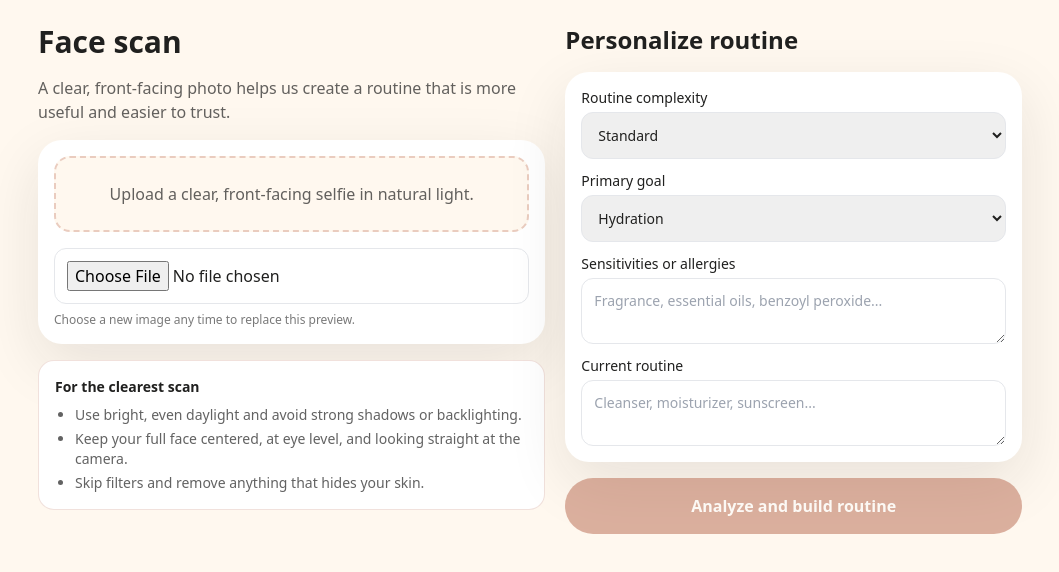
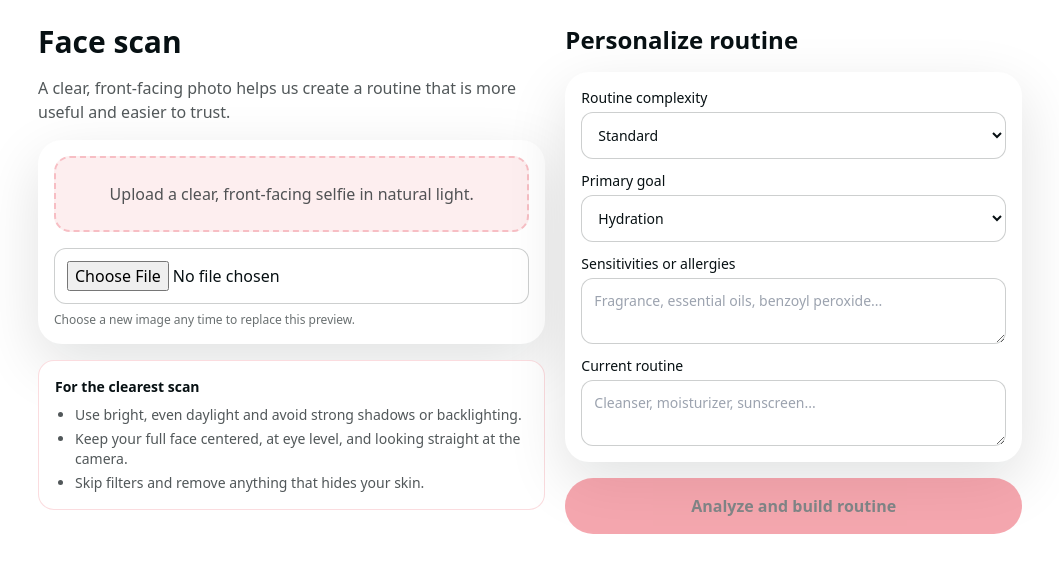
Before and after one commit to ravindrasinghshah/clean-n-clear, a Next.js app: page /scan in a window 1280 px wide. Shown: the top 572 px of the page, without its empty margins (110-1169 px from the left). Built offline with nearby package versions, Linux system fonts and the light colour scheme.

Commit message:
feat: refine UI styles and improve accessibility across components

```diff
--- a/app/globals.css
+++ b/app/globals.css
@@ -4,5 +4,7 @@
 
 :root { color-scheme: light; }
 * { box-sizing: border-box; }
-body { margin: 0; background: #fff8ef; color: #20201f; }
+body { margin: 0; background: #ffffff; color: #071013; }
 button, input, select, textarea { font: inherit; }
+::selection { background: rgba(235, 81, 96, 0.25); color: #071013; }
+:focus-visible { outline: 3px solid rgba(235, 81, 96, 0.55); outline-offset: 3px; }
--- a/app/page.tsx
+++ b/app/page.tsx
@@ -8,16 +8,16 @@ export default function HomePage() {
       <RegionBanner />
       <section className="mx-auto flex min-h-screen max-w-6xl flex-col gap-8 px-5 py-8 md:grid md:grid-cols-[1.1fr_0.9fr] md:items-center">
         <div className="space-y-6">
-          <span className="rounded-full bg-white px-4 py-2 text-sm font-semibold text-sage shadow-soft">AI-assisted skincare MVP</span>
+          <span className="rounded-full bg-accent-soft px-4 py-2 text-sm font-semibold text-ink shadow-soft">AI-assisted skincare MVP</span>
           <h1 className="text-4xl font-bold tracking-tight md:text-6xl">Scan your face. Get a safer skincare routine.</h1>
           <p className="text-lg text-ink/70">Clean n Clear uses Gemini image analysis, rule-based safety constraints, and plain-language explanations to curate routine steps for your skin type, face type, and goals.</p>
           <div className="flex flex-col gap-3 sm:flex-row">
-            <Link className="rounded-full bg-clay px-6 py-4 text-center font-semibold text-white shadow-soft" href="/scan">Start face scan</Link>
+            <Link className="rounded-full bg-accent px-6 py-4 text-center font-semibold text-ink shadow-soft transition-colors hover:bg-accent/85" href="/scan">Start face scan</Link>
           </div>
           <SafetyDisclaimer />
         </div>
         <div className="rounded-[2rem] bg-white p-5 shadow-soft">
-          <div className="rounded-[1.5rem] bg-gradient-to-br from-clay/20 to-sage/20 p-6">
+          <div className="rounded-[1.5rem] bg-gradient-to-br from-accent/20 to-accent/5 p-6">
             <h2 className="mb-4 text-2xl font-bold">MVP flow</h2>
             <ol className="space-y-4 text-ink/75">
               <li>1. Upload a selfie from mobile or desktop.</li>
--- a/app/scan/page.tsx
+++ b/app/scan/page.tsx
@@ -104,7 +104,7 @@ export default function ScanPage() {
         <h1 className="text-3xl font-bold">Face scan</h1>
         <p className="text-ink/70">A clear, front-facing photo helps us create a routine that is more useful and easier to trust.</p>
         <FaceCapture image={image} onImage={handleImageChange} onPreparationChange={setPreparingImage} />
-        <section className="rounded-2xl border border-clay/20 bg-white p-4 text-sm text-ink/70">
+        <section className="rounded-2xl border border-accent/20 bg-white p-4 text-sm text-ink/70">
           <h2 className="font-semibold text-ink">For the clearest scan</h2>
           <ul className="mt-2 list-disc space-y-1 pl-5">
             <li>Use bright, even daylight and avoid strong shadows or backlighting.</li>
@@ -117,8 +117,8 @@ export default function ScanPage() {
         <h2 className="text-2xl font-bold">Personalize routine</h2>
         <PreferenceForm value={preferences} onChange={setPreferences} />
         {retakeFeedback && <RetakeGuidance feedback={retakeFeedback} />}
-        {error && <p className="rounded-xl bg-red-50 p-3 text-sm text-red-700">{error}</p>}
-        <button disabled={!image || loading || preparingImage || Boolean(retakeFeedback)} onClick={analyze} className="w-full rounded-full bg-clay px-6 py-4 font-semibold text-white disabled:cursor-not-allowed disabled:opacity-50">
+        {error && <p className="rounded-xl border border-accent/30 bg-accent-soft p-3 text-sm text-ink">{error}</p>}
+        <button disabled={!image || loading || preparingImage || Boolean(retakeFeedback)} onClick={analyze} className="w-full rounded-full bg-accent px-6 py-4 font-semibold text-ink transition-colors hover:bg-accent/85 disabled:cursor-not-allowed disabled:opacity-50">
           {preparingImage ? 'Preparing photo...' : loading ? 'Checking photo and building routine...' : retakeFeedback ? 'Upload a new photo to continue' : 'Analyze and build routine'}
         </button>
       </section>
@@ -133,8 +133,8 @@ function RetakeGuidance({ feedback }: { feedback: RetakeFeedback }) {
   const confidence = typeof feedback.confidence === 'number' ? Math.round(feedback.confidence * 100) : undefined;
 
   return (
-    <section className="rounded-2xl border border-clay/30 bg-cream p-4" role="status" aria-live="polite">
-      <p className="text-sm font-semibold uppercase tracking-wide text-clay">A clearer photo is needed</p>
+    <section className="rounded-2xl border border-accent/30 bg-accent-soft p-4" role="status" aria-live="polite">
+      <p className="text-sm font-semibold uppercase tracking-wide text-ink">A clearer photo is needed</p>
       <h3 className="mt-1 text-xl font-bold">Let&apos;s retake this before building your routine.</h3>
       <p className="mt-2 text-sm text-ink/70">
         We only create recommendations from photos we can read confidently. Upload a new selfie using the tips below.
--- a/components/FaceCapture.tsx
+++ b/components/FaceCapture.tsx
@@ -43,7 +43,7 @@ export function FaceCapture({ image, onImage, onPreparationChange }: FaceCapture
 
   return (
     <div className="rounded-3xl bg-white p-4 shadow-soft">
-      <div className="mb-4 rounded-2xl border-2 border-dashed border-clay/30 bg-cream p-6 text-center">
+      <div className="mb-4 rounded-2xl border-2 border-dashed border-accent/30 bg-accent-soft p-6 text-center">
         {image ? (
           <div className="space-y-3">
             <img src={image} alt="Selfie preview" className="mx-auto max-h-80 rounded-2xl object-contain" />
@@ -54,7 +54,7 @@ export function FaceCapture({ image, onImage, onPreparationChange }: FaceCapture
       <label className="sr-only" htmlFor="face-photo">Choose a selfie to analyze</label>
       <input
         id="face-photo"
-        className="w-full rounded-xl border bg-white p-3 disabled:cursor-wait disabled:opacity-60"
+        className="w-full rounded-xl border border-ink/20 bg-white p-3 text-ink outline-none transition-colors focus:border-accent focus:ring-2 focus:ring-accent/30 disabled:cursor-wait disabled:opacity-60"
         type="file"
         accept="image/*"
         capture="user"
@@ -68,7 +68,7 @@ export function FaceCapture({ image, onImage, onPreparationChange }: FaceCapture
       <p id="face-photo-guidance" className="mt-2 text-xs text-ink/60">
         {isPreparing ? 'Optimizing your photo for analysis…' : 'Choose a new image any time to replace this preview.'}
       </p>
-      {preparationError && <p className="mt-2 text-sm text-red-700" role="alert">{preparationError}</p>}
+      {preparationError && <p className="mt-2 rounded-xl border border-accent/30 bg-accent-soft p-3 text-sm text-ink" role="alert">{preparationError}</p>}
     </div>
   );
 }
--- a/components/PreferenceForm.tsx
+++ b/components/PreferenceForm.tsx
@@ -6,20 +6,20 @@ export function PreferenceForm({ value, onChange }: { value: ScanPreferences; on
   return (
     <div className="grid gap-3 rounded-3xl bg-white p-4 shadow-soft">
       <label className="grid gap-1 text-sm font-medium">Routine complexity
-        <select className="rounded-xl border p-3" value={value.routineLevel} onChange={(event) => onChange({ ...value, routineLevel: event.target.value as ScanPreferences['routineLevel'] })}>
+        <select className="rounded-xl border border-ink/20 bg-white p-3 text-ink outline-none transition-colors focus:border-accent focus:ring-2 focus:ring-accent/30" value={value.routineLevel} onChange={(event) => onChange({ ...value, routineLevel: event.target.value as ScanPreferences['routineLevel'] })}>
           <option value="minimal">Minimal</option><option value="standard">Standard</option><option value="advanced">Advanced</option>
         </select>
       </label>
       <label className="grid gap-1 text-sm font-medium">Primary goal
-        <select className="rounded-xl border p-3" value={value.primaryGoal} onChange={(event) => onChange({ ...value, primaryGoal: event.target.value as ScanPreferences['primaryGoal'] })}>
+        <select className="rounded-xl border border-ink/20 bg-white p-3 text-ink outline-none transition-colors focus:border-accent focus:ring-2 focus:ring-accent/30" value={value.primaryGoal} onChange={(event) => onChange({ ...value, primaryGoal: event.target.value as ScanPreferences['primaryGoal'] })}>
           <option value="hydration">Hydration</option><option value="acne">Acne look</option><option value="glow">Glow</option><option value="dark-spots">Dark spots</option><option value="anti-aging">Fine lines</option><option value="redness">Redness</option>
         </select>
       </label>
       <label className="grid gap-1 text-sm font-medium">Sensitivities or allergies
-        <textarea className="rounded-xl border p-3" value={value.sensitivities} onChange={(event) => onChange({ ...value, sensitivities: event.target.value })} placeholder="Fragrance, essential oils, benzoyl peroxide..." />
+        <textarea className="rounded-xl border border-ink/20 bg-white p-3 text-ink outline-none transition-colors focus:border-accent focus:ring-2 focus:ring-accent/30" value={value.sensitivities} onChange={(event) => onChange({ ...value, sensitivities: event.target.value })} placeholder="Fragrance, essential oils, benzoyl peroxide..." />
       </label>
       <label className="grid gap-1 text-sm font-medium">Current routine
-        <textarea className="rounded-xl border p-3" value={value.currentRoutine} onChange={(event) => onChange({ ...value, currentRoutine: event.target.value })} placeholder="Cleanser, moisturizer, sunscreen..." />
+        <textarea className="rounded-xl border border-ink/20 bg-white p-3 text-ink outline-none transition-colors focus:border-accent focus:ring-2 focus:ring-accent/30" value={value.currentRoutine} onChange={(event) => onChange({ ...value, currentRoutine: event.target.value })} placeholder="Cleanser, moisturizer, sunscreen..." />
       </label>
     </div>
   );
--- a/components/RegionBanner.tsx
+++ b/components/RegionBanner.tsx
@@ -6,9 +6,9 @@ export function RegionBanner() {
   const [visible, setVisible] = useState(true);
   if (!visible) return null;
   return (
-    <div className="flex items-center justify-between gap-3 bg-sage px-4 py-3 text-sm text-white">
+    <div className="flex items-center justify-between gap-3 bg-accent px-4 py-3 text-sm text-ink">
       <p>Clean n Clear is currently designed for US cosmetic skincare guidance only.</p>
-      <button className="rounded-full bg-white/20 px-3 py-1" onClick={() => setVisible(false)}>Dismiss</button>
+      <button className="rounded-full bg-white/60 px-3 py-1 text-ink transition-colors hover:bg-white" onClick={() => setVisible(false)}>Dismiss</button>
     </div>
   );
 }
--- a/components/SafetyDisclaimer.tsx
+++ b/components/SafetyDisclaimer.tsx
@@ -1,6 +1,6 @@
 export function SafetyDisclaimer() {
   return (
-    <div className="rounded-2xl border border-clay/20 bg-white p-4 text-sm text-ink/70 shadow-soft">
+    <div className="rounded-2xl border border-accent/20 bg-white p-4 text-sm text-ink/70 shadow-soft">
       <strong className="text-ink">Safety note:</strong> This app provides cosmetic skincare routine guidance only. It does not diagnose medical conditions or replace a dermatologist.
     </div>
   );
--- a/lib/analysis/skinAnalysis.ts
+++ b/lib/analysis/skinAnalysis.ts
@@ -14,7 +14,7 @@ import { imageQualityIssueValues } from '@/lib/types/skincare';
 export const MIN_IMAGE_QUALITY_SCORE = 0.7;
 export const MIN_ANALYSIS_CONFIDENCE = 0.7;
 
-const defaultModel = 'gemini-3.5-flash';
+const defaultModel = 'gemini-2.5-pro';// 'gemini-3.5-flash';
 const defaultFallbackModel = 'gemini-2.5-flash';
 const maxInlineImageBytes = 14 * 1024 * 1024;
 const maxAttemptsPerModel = 2;
@@ -504,6 +504,7 @@ export async function analyzeSkinImage(image: ParsedImageData, requestId: string
   try {
     client = new GoogleGenAI({
       apiKey,
+
       httpOptions: {
         timeout: providerTimeoutMs,
         retryOptions: { attempts: sdkAttemptsPerRequest }
--- a/tailwind.config.ts
+++ b/tailwind.config.ts
@@ -5,13 +5,12 @@ const config: Config = {
   theme: {
     extend: {
       colors: {
-        cream: '#fff8ef',
-        clay: '#b8694f',
-        sage: '#617d62',
-        ink: '#20201f'
+        accent: '#eb5160',
+        'accent-soft': '#fdeeef',
+        ink: '#071013'
       },
       boxShadow: {
-        soft: '0 20px 60px rgba(32, 32, 31, 0.10)'
+        soft: '0 20px 60px rgba(7, 16, 19, 0.12)'
       }
     }
   },
```
Also changed, not shown: app/results/page.tsx (+10 -10 lines).
